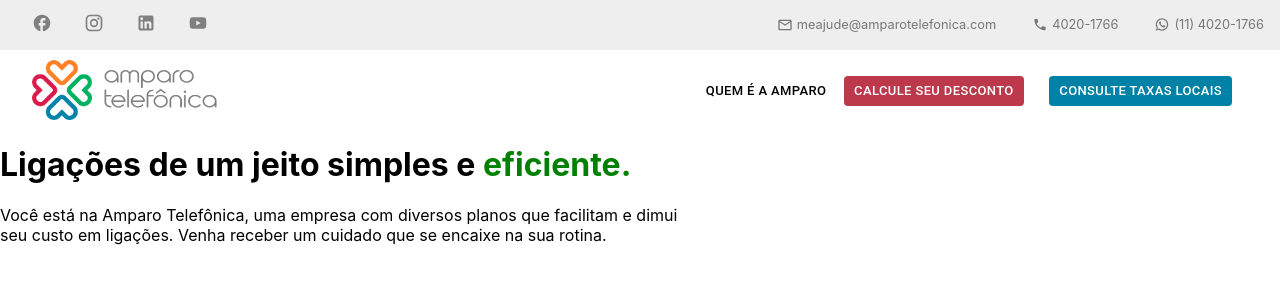
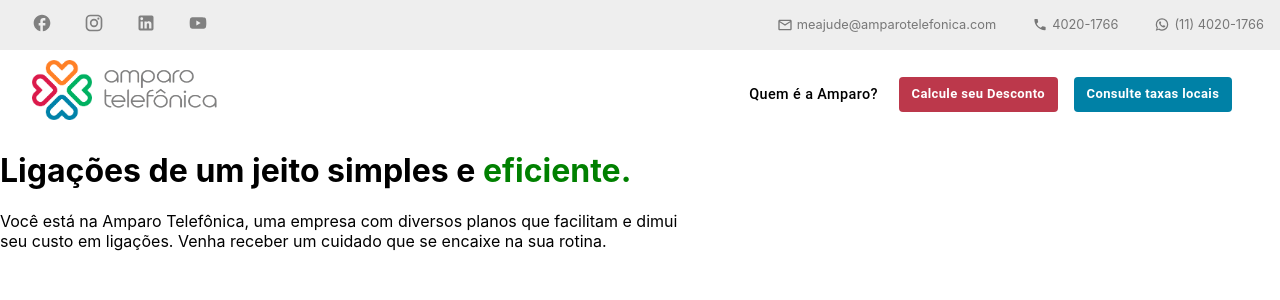
Before and after one commit to joaoreisjpk/Amparo-Saude-Challenge, a Next.js app: page / in a window 1280 px wide. Shown: the top 300 px of the page. Built offline with nearby package versions, Linux system fonts and the light colour scheme.

Commit message:
updating the button styles

```diff
--- a/src/components/Header/NavHeader.tsx
+++ b/src/components/Header/NavHeader.tsx
@@ -40,8 +40,12 @@ export default function NavHeader() {
         <div style={{ margin: '1rem' }}>
           <Link href='/'>
             <a href=''>
-              <Button sx={{ color: 'black' }} size='small'>
-                Quem é a amparo
+              <Button
+                sx={{ color: 'black', padding: '.4rem .8rem' }}
+                size='small'
+                style={{ textTransform: 'none', fontSize: '.9rem' }}
+              >
+                Quem é a Amparo?
               </Button>
             </a>
           </Link>
@@ -51,25 +55,35 @@ export default function NavHeader() {
                 disableElevation
                 disableFocusRipple
                 disableRipple
-                sx={{ background: '#bc384b', margin: '0 .8rem' }}
+                sx={{
+                  background: '#bc384b',
+                  margin: '0 .5rem',
+                  padding: '.4rem .8rem',
+                }}
                 variant='contained'
                 size='small'
+                style={{ textTransform: 'none', fontWeight: '600' }}
               >
                 Calcule seu Desconto
               </Button>
             </a>
           </Link>
-          <Link href='/calculadora'>
+          <Link href='/price-table'>
             <a href=''>
               <Button
                 disableElevation
                 disableFocusRipple
                 disableRipple
-                sx={{ background: '#0081a6', margin: '0 2rem 0 .8rem' }}
+                sx={{
+                  background: '#0081a6',
+                  margin: '0 2rem 0 .5rem',
+                  padding: '.4rem .8rem',
+                }}
+                style={{ textTransform: 'none', fontWeight: '600' }}
                 variant='contained'
                 size='small'
               >
-                consulte taxas locais
+                Consulte taxas locais
               </Button>
             </a>
           </Link>
```
